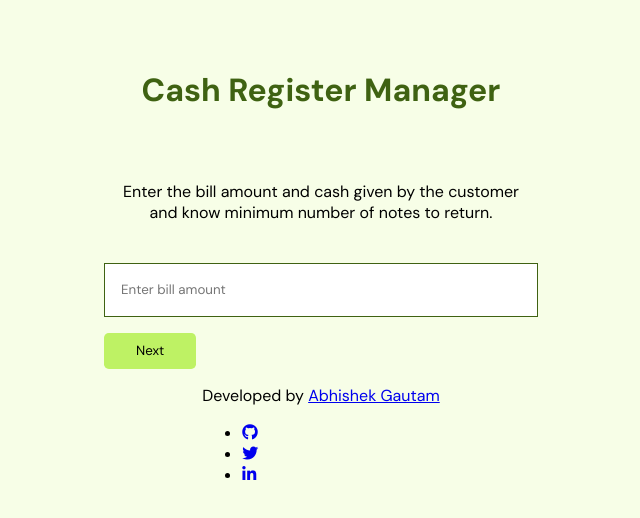
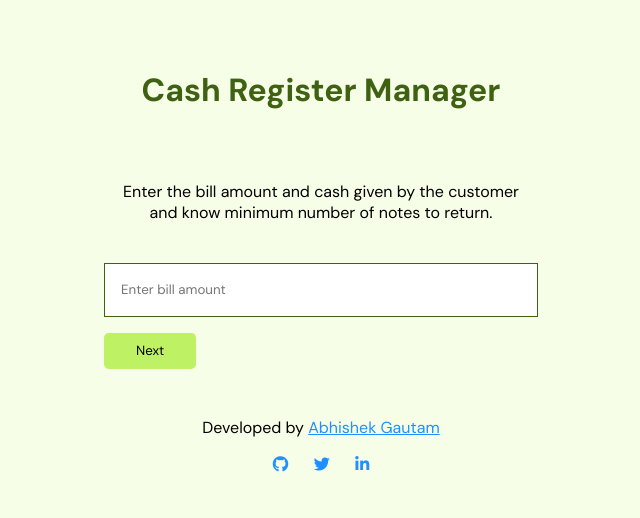
Before and after one commit to AbhishekkGautam/neog-cash-register-manager, a React (Create React App) app: page / in a window 1280 px wide. Shown: the top 518 px of the page, without its empty margins (319-959 px from the left). Built offline with nearby package versions, Linux system fonts and the light colour scheme.

Commit message:
Update App.css

```diff
--- a/src/App.css
+++ b/src/App.css
@@ -137,6 +137,30 @@ th {
   padding: 0.5rem 1rem;
 }
 
+.footer {
+  width: 90%;
+  margin-top: 2rem;
+  text-align: center;
+}
+
+.footer ul {
+  padding-inline-start: 0px;
+  border: none;
+}
+
+.footer a {
+  color: dodgerblue;
+}
+
+.footer .list-non-bullet {
+  list-style: none;
+}
+.footer .list-item-inline {
+  display: inline;
+  padding: 0rem 0.8rem;
+  border: none;
+}
+
 @media only screen and (max-width: 520px) {
   .hero {
     padding-top: 2rem;
```
